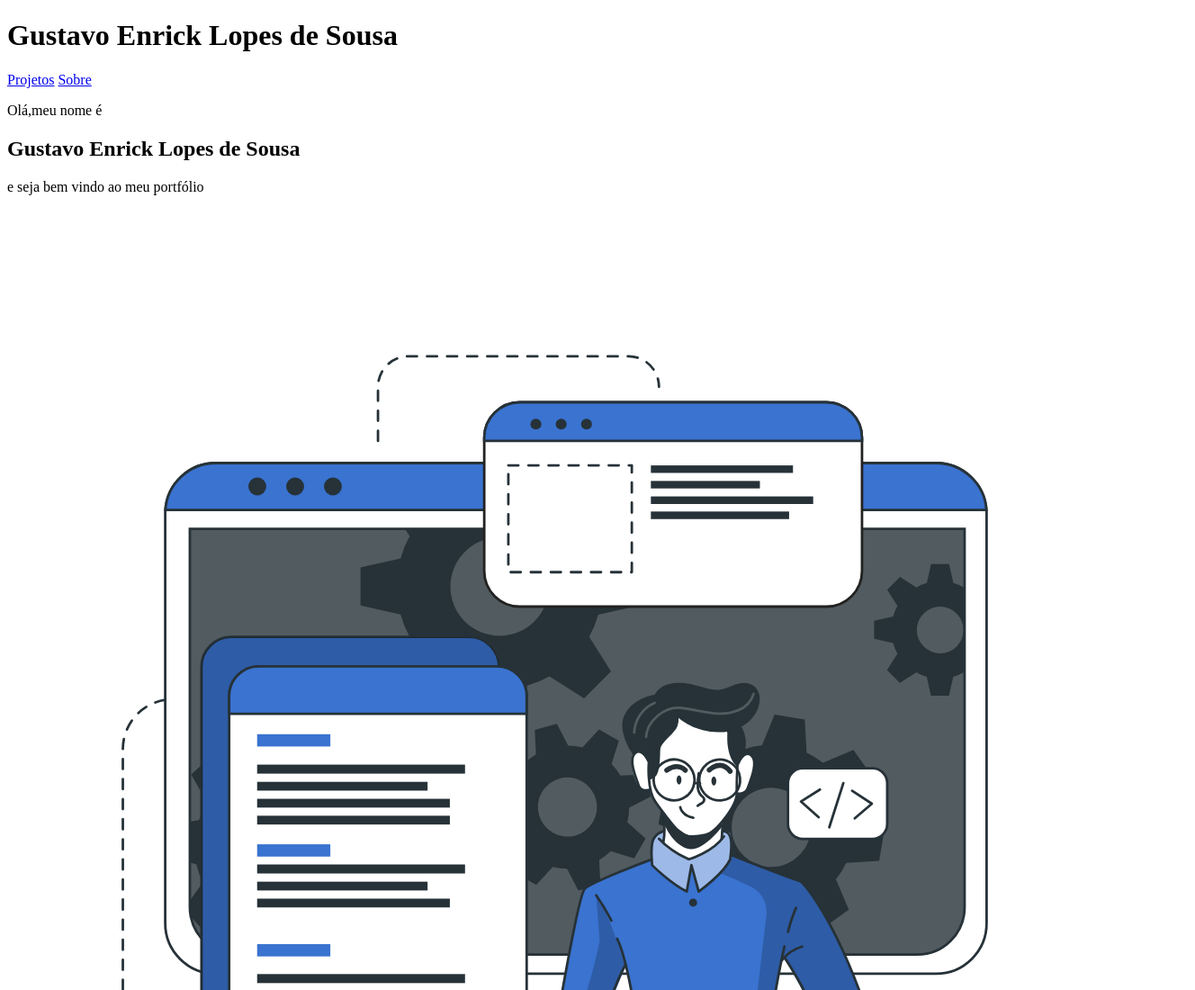
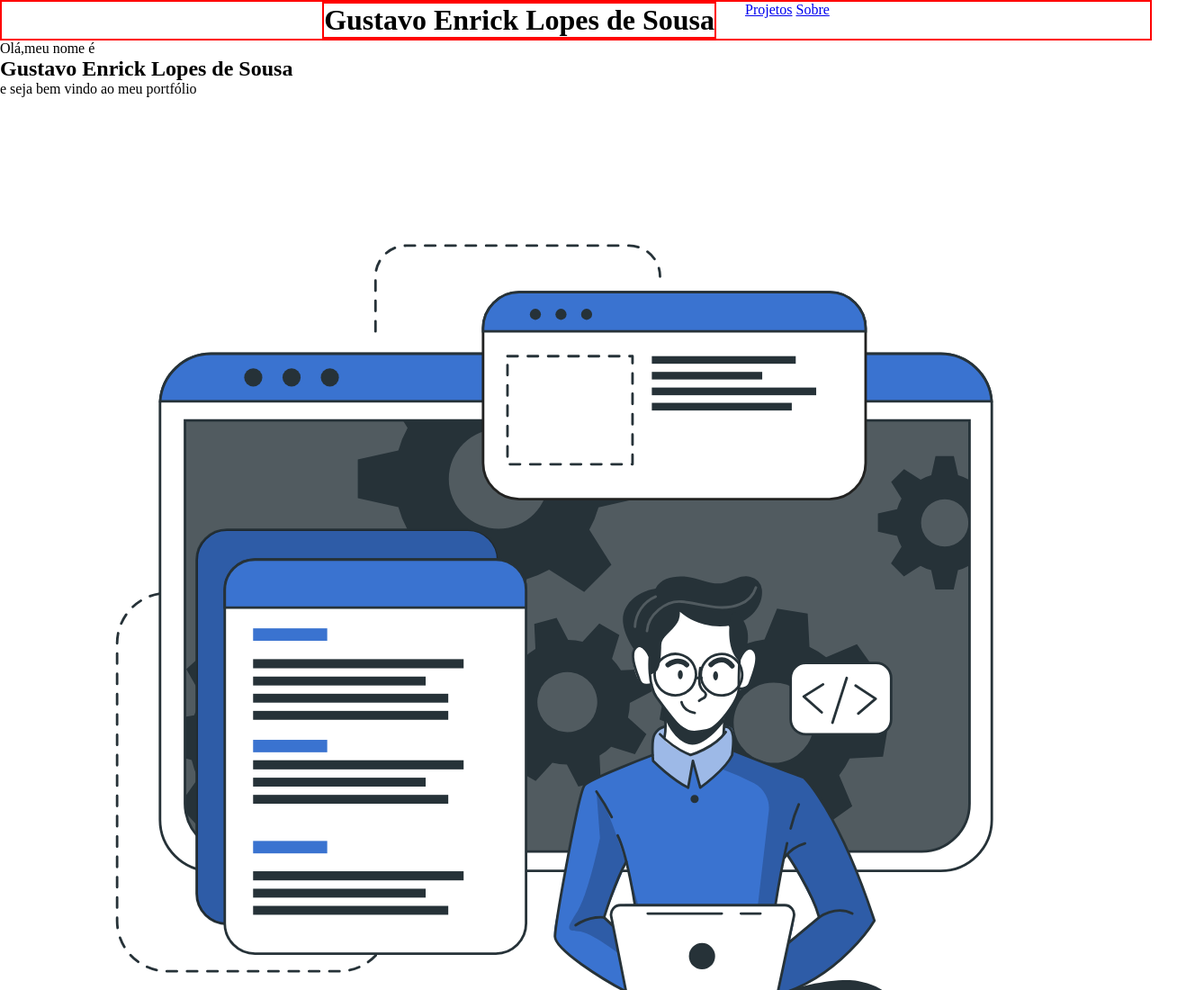
Before and after one commit to Gustavo-Enrick/repositorio, a plain HTML site: page index.html in a window 1280 px wide. Shown: the top 1100 px of the page at 90% size, 1328 px wide, since content can reach past the window. Drawn offline with Linux system fonts and the light colour scheme.

Commit message:
add propities

```diff
--- a/style.css
+++ b/style.css
@@ -1 +1,19 @@
 @import url('https://fonts.googleapis.com/css2?family=Roboto:ital,wght@0,100;0,300;0,400;0,500;0,700;0,900;1,100;1,300;1,400;1,500;1,700;1,900&family=Ubuntu:ital,wght@0,300;0,400;0,500;0,700;1,300;1,400;1,500;1,700&display=swap');
+
+*{
+    padding: 0;
+    margin: 0;
+    box-sizing: border-box;
+}
+
+header{
+    display: flex;
+    flex-direction: row;
+    justify-content: center;
+    border: 2px solid red;
+}
+
+header > h1{
+    margin-right: 2rem;
+    border: 2px solid red;
+}
```
